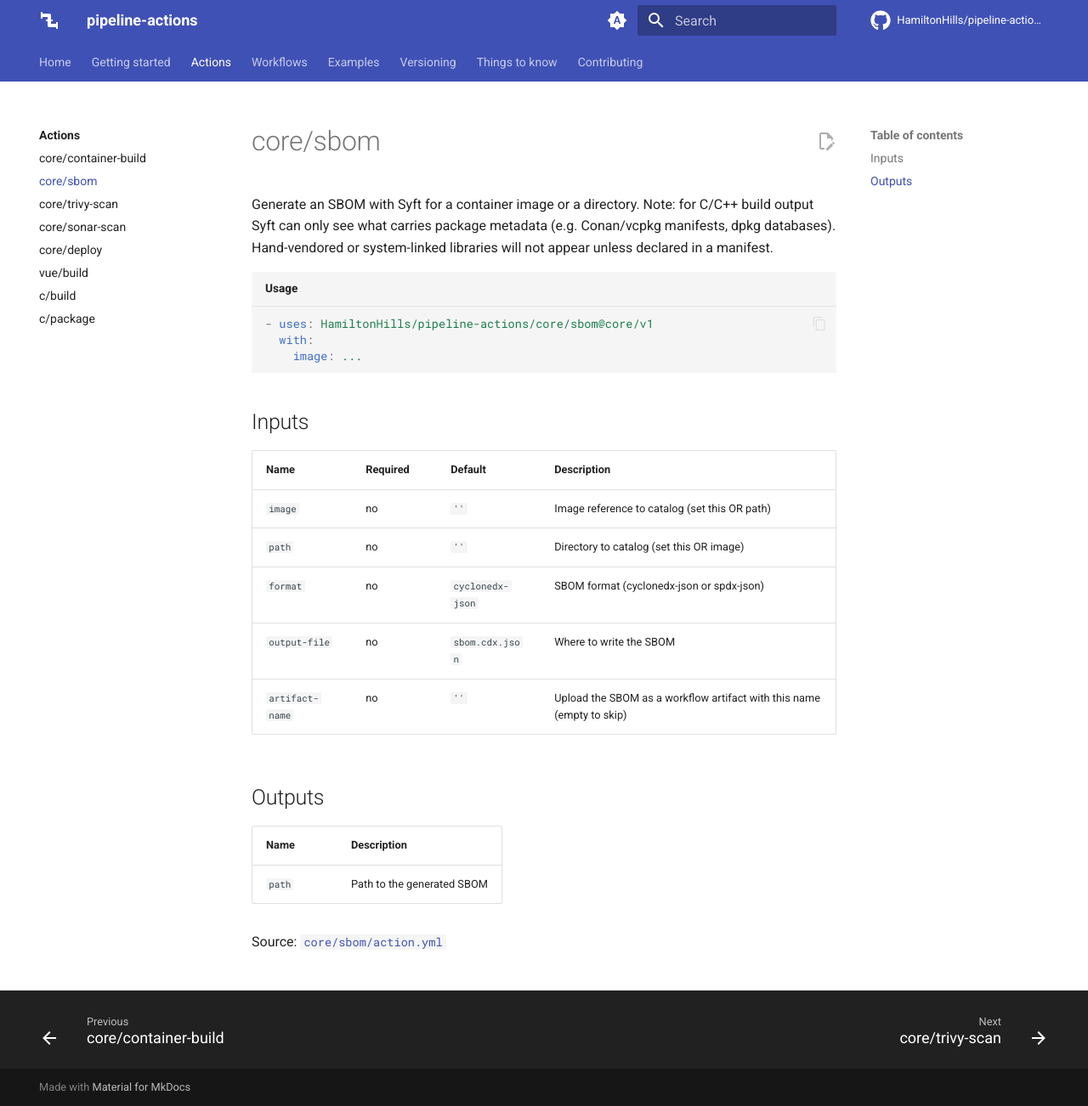
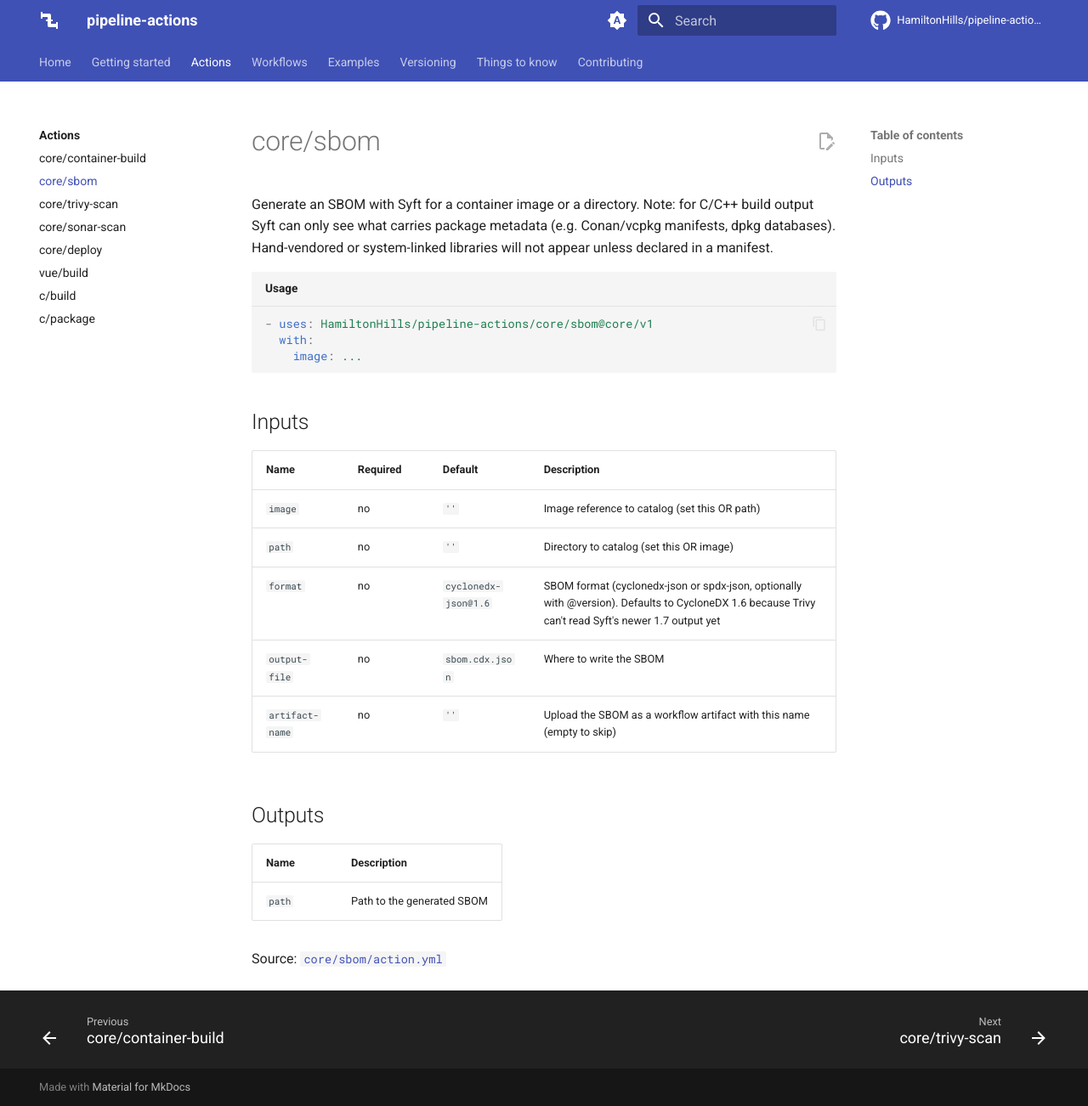
Before and after one commit to HamiltonHills/pipeline-actions, an MkDocs documentation site: the page built from docs/actions/sbom.md, in a window 1280 px wide and 1302 px high. Shown: the whole window at 85% size. Built offline with MkDocs 1.6.1 and Material for MkDocs 9.7.7, drawn with Linux system fonts in a browser that asks for light colours; comment, search, counter and statistics services are not loaded.

Commit message:
core: fix container-build post-phase failure and Syft/Trivy SBOM mismatch (#15)
Both surfaced once ci stopped failing at startup.

- container-build: compute local-ref in a step. fromJSON() in the output
  value is re-evaluated in the post phase with empty input and fails the job.
- sbom: default to CycloneDX 1.6. Syft 1.51 writes 1.7, which Trivy 0.70
  rejects with "invalid specification version".

Co-authored-by: Claude Opus 5.5 <noreply@anthropic.com>

```diff
--- a/docs/actions/sbom.md
+++ b/docs/actions/sbom.md
@@ -14,7 +14,7 @@ Generate an SBOM with Syft for a container image or a directory. Note: for C/C++
 |---|---|---|---|
 | `image` | no | `''` | Image reference to catalog (set this OR path) |
 | `path` | no | `''` | Directory to catalog (set this OR image) |
-| `format` | no | `cyclonedx-json` | SBOM format (cyclonedx-json or spdx-json) |
+| `format` | no | `cyclonedx-json@1.6` | SBOM format (cyclonedx-json or spdx-json, optionally with @version). Defaults to CycloneDX 1.6 because Trivy can't read Syft's newer 1.7 output yet |
 | `output-file` | no | `sbom.cdx.json` | Where to write the SBOM |
 | `artifact-name` | no | `''` | Upload the SBOM as a workflow artifact with this name (empty to skip) |
 
```
Also changed, not shown: 2 other files.
